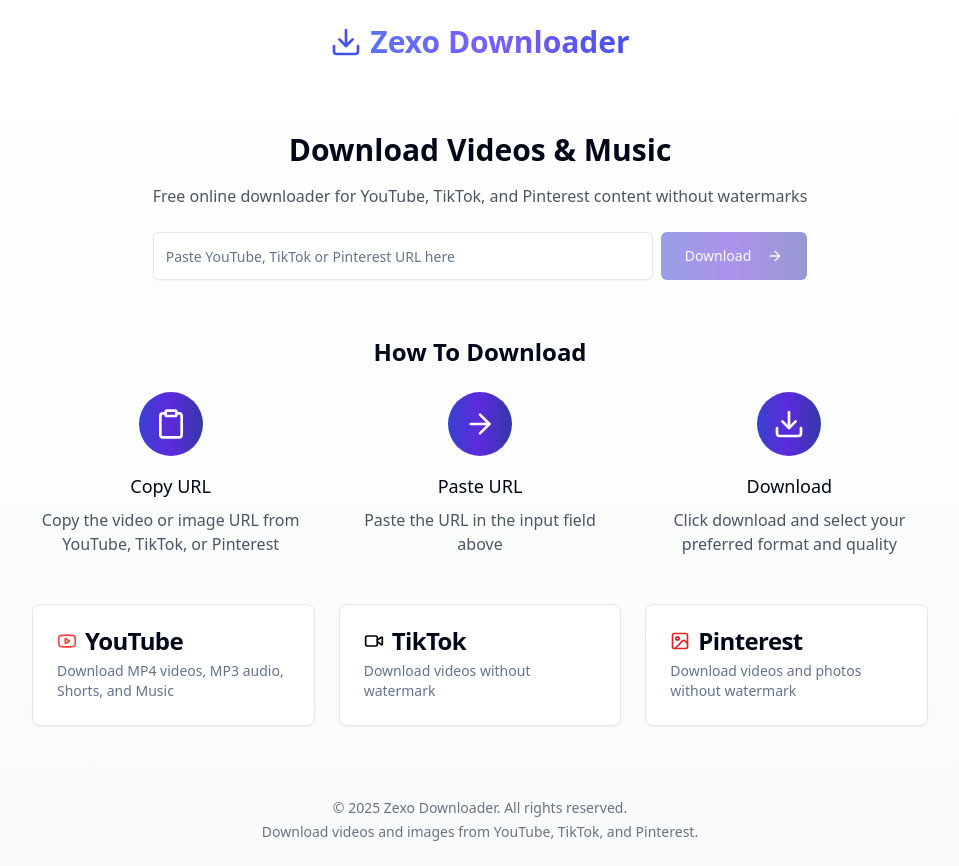
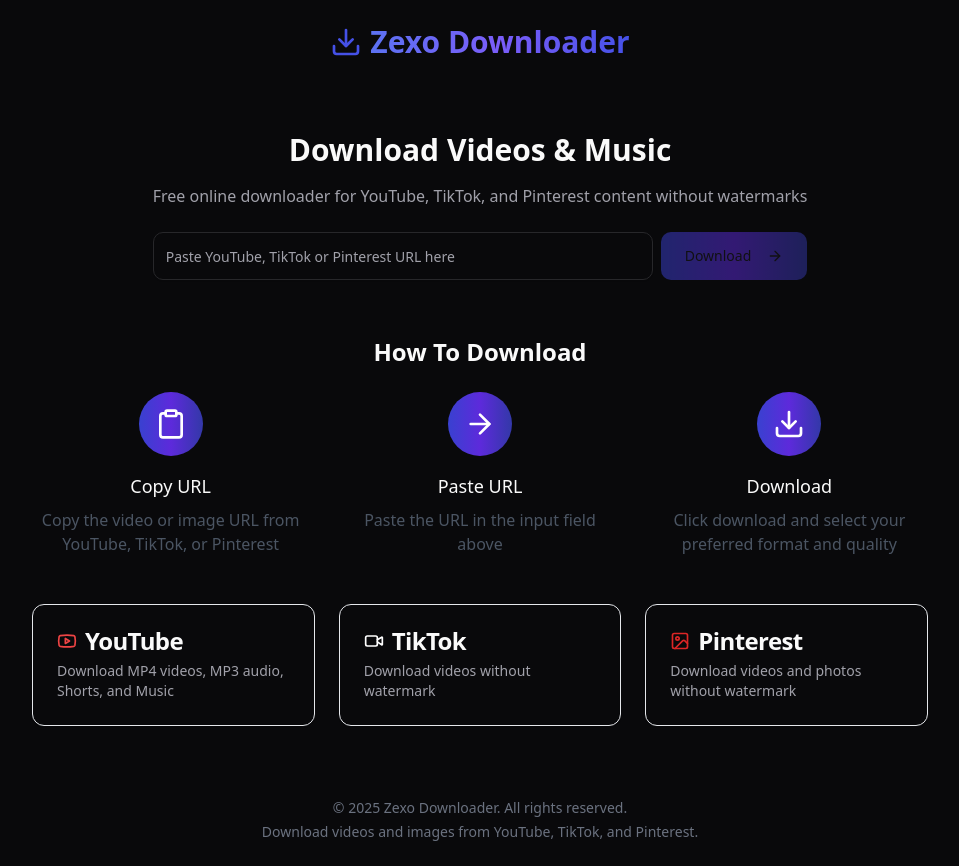
Before and after one commit to Hiro6t9/zexo, a React (Vite) app: page / in a window 1280 px wide. Shown: the whole page, without its empty margins (160-1119 px from the left). Built offline with nearby package versions, Linux system fonts and the light colour scheme.

Commit message:
Refactor: Implement dark theme and auto-detection
-   Implement a dark and sleek minimal theme.
-   Integrate auto-link detection for supported platforms.
-   Update video and image quality options to include 1080p to 4k.

```diff
--- a/src/App.tsx
+++ b/src/App.tsx
@@ -3,6 +3,7 @@ import { Toaster as Sonner } from "@/components/ui/sonner";
 import { TooltipProvider } from "@/components/ui/tooltip";
 import { QueryClient, QueryClientProvider } from "@tanstack/react-query";
 import { BrowserRouter, Routes, Route } from "react-router-dom";
+import { ThemeProvider } from "next-themes";
 import Index from "./pages/Index";
 import NotFound from "./pages/NotFound";
 
@@ -10,6 +11,7 @@ const queryClient = new QueryClient();
 
 const App = () => (
   <QueryClientProvider client={queryClient}>
+    <ThemeProvider defaultTheme="dark" attribute="class">
       <TooltipProvider>
         <Toaster />
         <Sonner />
@@ -21,6 +23,7 @@ const App = () => (
           </Routes>
         </BrowserRouter>
       </TooltipProvider>
+    </ThemeProvider>
   </QueryClientProvider>
 );
 
--- a/src/components/UrlInput.tsx
+++ b/src/components/UrlInput.tsx
@@ -1,8 +1,8 @@
 
-import { useState } from "react";
+import { useState, useEffect } from "react";
 import { Button } from "@/components/ui/button";
 import { Input } from "@/components/ui/input";
-import { ArrowRight } from "lucide-react";
+import { ArrowRight, Youtube, CircleCheck } from "lucide-react";
 
 interface UrlInputProps {
   onSubmit: (url: string) => void;
@@ -11,11 +11,45 @@ interface UrlInputProps {
 
 export const UrlInput = ({ onSubmit, isLoading }: UrlInputProps) => {
   const [url, setUrl] = useState<string>("");
+  const [detectedPlatform, setDetectedPlatform] = useState<string | null>(null);
+
+  // Auto detect platform as user types
+  useEffect(() => {
+    if (!url.trim()) {
+      setDetectedPlatform(null);
+      return;
+    }
+
+    // Detect platform based on URL
+    if (url.includes("youtube.com") || url.includes("youtu.be")) {
+      setDetectedPlatform("YouTube");
+    } else if (url.includes("tiktok.com")) {
+      setDetectedPlatform("TikTok");
+    } else if (url.includes("pinterest.com")) {
+      setDetectedPlatform("Pinterest");
+    } else {
+      setDetectedPlatform(null);
+    }
+  }, [url]);
 
   const handleSubmit = (e: React.FormEvent) => {
     e.preventDefault();
     if (url.trim()) {
       onSubmit(url.trim());
+    }
+  };
+
+  // Get platform color
+  const getPlatformColor = () => {
+    switch (detectedPlatform) {
+      case "YouTube":
+        return "text-red-500";
+      case "TikTok":
+        return "text-pink-500";
+      case "Pinterest":
+        return "text-red-600";
+      default:
+        return "text-green-500";
     }
   };
 
@@ -30,6 +64,12 @@ export const UrlInput = ({ onSubmit, isLoading }: UrlInputProps) => {
             onChange={(e) => setUrl(e.target.value)}
             className="pr-12 h-12 text-base shadow-sm zexo-input-gradient"
           />
+          {detectedPlatform && (
+            <div className="absolute right-3 top-1/2 -translate-y-1/2 flex items-center gap-2">
+              <CircleCheck className={`h-5 w-5 ${getPlatformColor()}`} />
+              <span className="text-xs font-medium text-muted-foreground">{detectedPlatform}</span>
+            </div>
+          )}
         </div>
         <Button
           type="submit"
--- a/src/index.css
+++ b/src/index.css
@@ -4,6 +4,47 @@
 
 @layer base {
   :root {
+    --background: 240 10% 3.9%;
+    --foreground: 0 0% 98%;
+
+    --card: 240 10% 3.9%;
+    --card-foreground: 0 0% 98%;
+
+    --popover: 240 10% 3.9%;
+    --popover-foreground: 0 0% 98%;
+
+    --primary: 0 0% 98%;
+    --primary-foreground: 240 5.9% 10%;
+
+    --secondary: 240 3.7% 15.9%;
+    --secondary-foreground: 0 0% 98%;
+
+    --muted: 240 3.7% 15.9%;
+    --muted-foreground: 240 5% 64.9%;
+
+    --accent: 240 3.7% 15.9%;
+    --accent-foreground: 0 0% 98%;
+
+    --destructive: 0 62.8% 30.6%;
+    --destructive-foreground: 0 0% 98%;
+
+    --border: 240 3.7% 15.9%;
+    --input: 240 3.7% 15.9%;
+    --ring: 240 4.9% 83.9%;
+
+    --radius: 0.75rem;
+
+    --sidebar-background: 240 5.9% 10%;
+    --sidebar-foreground: 240 4.8% 95.9%;
+    --sidebar-primary: 224.3 76.3% 48%;
+    --sidebar-primary-foreground: 0 0% 100%;
+    --sidebar-accent: 240 3.7% 15.9%;
+    --sidebar-accent-foreground: 240 4.8% 95.9%;
+    --sidebar-border: 240 3.7% 15.9%;
+    --sidebar-ring: 217.2 91.2% 59.8%;
+  }
+
+  .light {
     --background: 0 0% 100%;
     --foreground: 222.2 84% 4.9%;
 
@@ -31,62 +72,6 @@
     --border: 214.3 31.8% 91.4%;
     --input: 214.3 31.8% 91.4%;
     --ring: 222.2 84% 4.9%;
-
-    --radius: 0.5rem;
-
-    --sidebar-background: 0 0% 98%;
-
-    --sidebar-foreground: 240 5.3% 26.1%;
-
-    --sidebar-primary: 240 5.9% 10%;
-
-    --sidebar-primary-foreground: 0 0% 98%;
-
-    --sidebar-accent: 240 4.8% 95.9%;
-
-    --sidebar-accent-foreground: 240 5.9% 10%;
-
-    --sidebar-border: 220 13% 91%;
-
-    --sidebar-ring: 217.2 91.2% 59.8%;
-  }
-
-  .dark {
-    --background: 222.2 84% 4.9%;
-    --foreground: 210 40% 98%;
-
-    --card: 222.2 84% 4.9%;
-    --card-foreground: 210 40% 98%;
-
-    --popover: 222.2 84% 4.9%;
-    --popover-foreground: 210 40% 98%;
-
-    --primary: 210 40% 98%;
-    --primary-foreground: 222.2 47.4% 11.2%;
-
-    --secondary: 217.2 32.6% 17.5%;
-    --secondary-foreground: 210 40% 98%;
-
-    --muted: 217.2 32.6% 17.5%;
-    --muted-foreground: 215 20.2% 65.1%;
-
-    --accent: 217.2 32.6% 17.5%;
-    --accent-foreground: 210 40% 98%;
-
-    --destructive: 0 62.8% 30.6%;
-    --destructive-foreground: 210 40% 98%;
-
-    --border: 217.2 32.6% 17.5%;
-    --input: 217.2 32.6% 17.5%;
-    --ring: 212.7 26.8% 83.9%;
-    --sidebar-background: 240 5.9% 10%;
-    --sidebar-foreground: 240 4.8% 95.9%;
-    --sidebar-primary: 224.3 76.3% 48%;
-    --sidebar-primary-foreground: 0 0% 100%;
-    --sidebar-accent: 240 3.7% 15.9%;
-    --sidebar-accent-foreground: 240 4.8% 95.9%;
-    --sidebar-border: 240 3.7% 15.9%;
-    --sidebar-ring: 217.2 91.2% 59.8%;
   }
 }
 
@@ -108,6 +93,14 @@
   }
 
   .zexo-input-gradient {
-    @apply bg-white focus-within:ring-2 focus-within:ring-zexo-500 focus-within:border-zexo-500;
+    @apply bg-background border-zexo-800 focus-within:ring-2 focus-within:ring-zexo-500 focus-within:border-zexo-500;
+  }
+
+  .glass-morphism {
+    @apply backdrop-blur-xl bg-white/5 border border-white/10 shadow-[0_4px_12px_-2px_rgba(0,0,0,0.3)];
+  }
+
+  .neo-blur {
+    @apply backdrop-blur-2xl bg-black/40 border border-white/10;
   }
 }
--- a/src/pages/Index.tsx
+++ b/src/pages/Index.tsx
@@ -14,9 +14,10 @@ const mockDownloadOptions = {
     title: "Sample YouTube Video",
     thumbnail: "https://source.unsplash.com/random/480x360?tech",
     options: [
+      { url: "#", quality: "4K", format: "mp4", size: "512 MB" },
+      { url: "#", quality: "2K", format: "mp4", size: "256 MB" },
       { url: "#", quality: "1080p", format: "mp4", size: "128 MB" },
       { url: "#", quality: "720p", format: "mp4", size: "64 MB" },
-      { url: "#", quality: "480p", format: "mp4", size: "32 MB" },
       { url: "#", quality: "High", format: "mp3", size: "8 MB" },
       { url: "#", quality: "Medium", format: "mp3", size: "4 MB" },
     ],
@@ -25,16 +26,19 @@ const mockDownloadOptions = {
     title: "Sample TikTok Video",
     thumbnail: "https://source.unsplash.com/random/480x720?social",
     options: [
-      { url: "#", quality: "HD", format: "mp4", size: "25 MB" },
-      { url: "#", quality: "SD", format: "mp4", size: "12 MB" },
+      { url: "#", quality: "1080p", format: "mp4", size: "45 MB" },
+      { url: "#", quality: "720p", format: "mp4", size: "25 MB" },
+      { url: "#", quality: "540p", format: "mp4", size: "12 MB" },
     ],
   },
   pinterest: {
     title: "Sample Pinterest Content",
     thumbnail: "https://source.unsplash.com/random/600x800?design",
     options: [
-      { url: "#", quality: "Original", format: "mp4", size: "15 MB" },
-      { url: "#", quality: "High Quality", format: "jpg", size: "2 MB" },
+      { url: "#", quality: "4K Original", format: "mp4", size: "120 MB" },
+      { url: "#", quality: "1080p", format: "mp4", size: "45 MB" },
+      { url: "#", quality: "High Quality", format: "jpg", size: "6 MB" },
+      { url: "#", quality: "Medium Quality", format: "jpg", size: "2 MB" },
     ],
   },
 };
@@ -96,13 +100,13 @@ const Index = () => {
   };
 
   return (
-    <div className="min-h-screen flex flex-col bg-gradient-to-b from-white to-gray-50">
+    <div className="min-h-screen flex flex-col bg-background">
       <Header />
 
       <main className="flex-1 container px-4 py-12 flex flex-col items-center gap-12">
         <div className="text-center max-w-2xl mb-2">
           <h2 className="text-3xl font-bold mb-4">Download Videos & Music</h2>
-          <p className="text-gray-600 mb-6">
+          <p className="text-muted-foreground mb-6">
             Free online downloader for YouTube, TikTok, and Pinterest content without watermarks
           </p>
           <UrlInput onSubmit={handleSubmit} isLoading={isLoading} />
```
Lines whose indentation alone changed are shown as unchanged.
